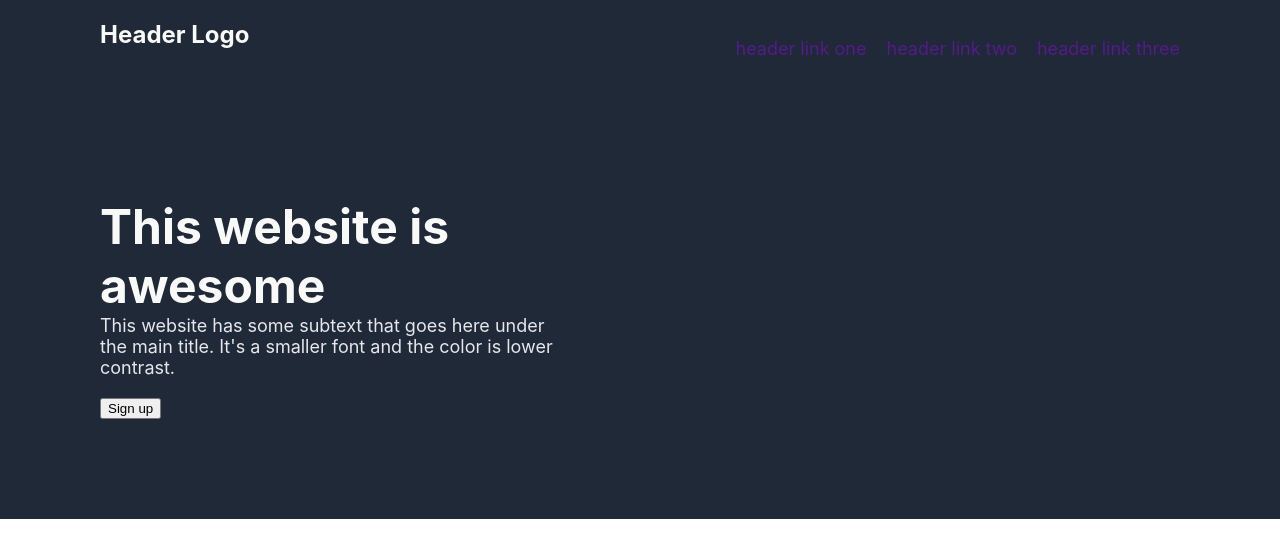
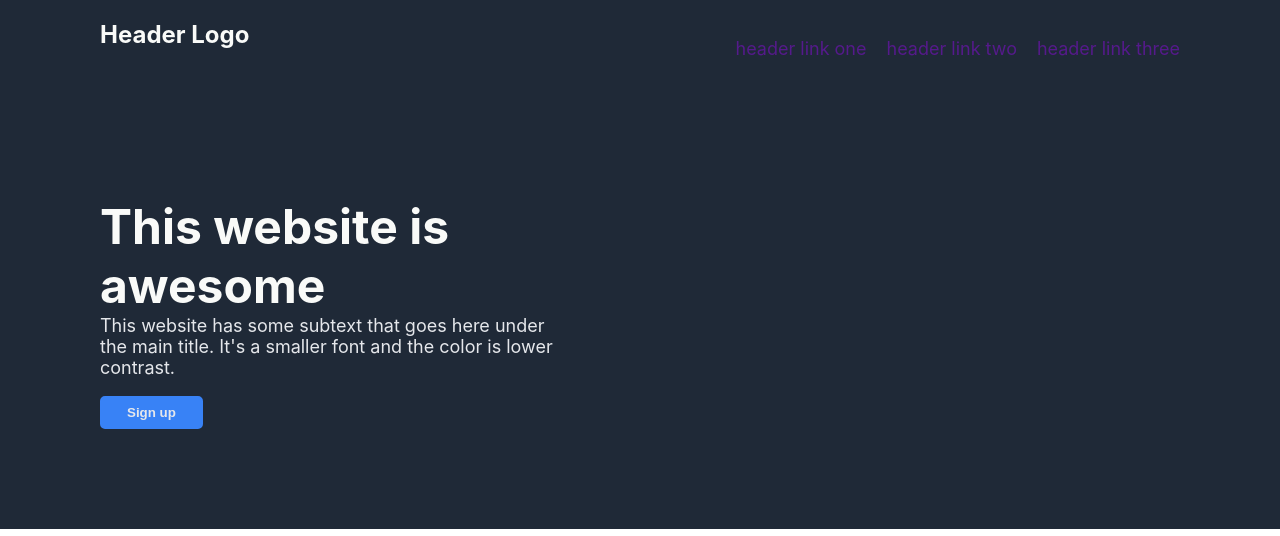
Before and after one commit to Laserbeam22/Landing-Page, a plain HTML site: page index.html in a window 1280 px wide. Shown: the top 536 px of the page. Drawn offline with Linux system fonts and the light colour scheme.

Commit message:
add button & .kind button for size & color control

```diff
--- a/style.css
+++ b/style.css
@@ -64,3 +64,14 @@ h1 {
     color: #F9FAF8;
     margin: 0;
 }
+button {
+    background-color: #3882f6;
+    border-radius: 5px;
+    color: #E5E7EB;
+    padding: 7px 25px;
+    font-weight: bold;
+    border-style: solid;
+}
+.kind button{
+    border-color: #3882f6;
+}
```
